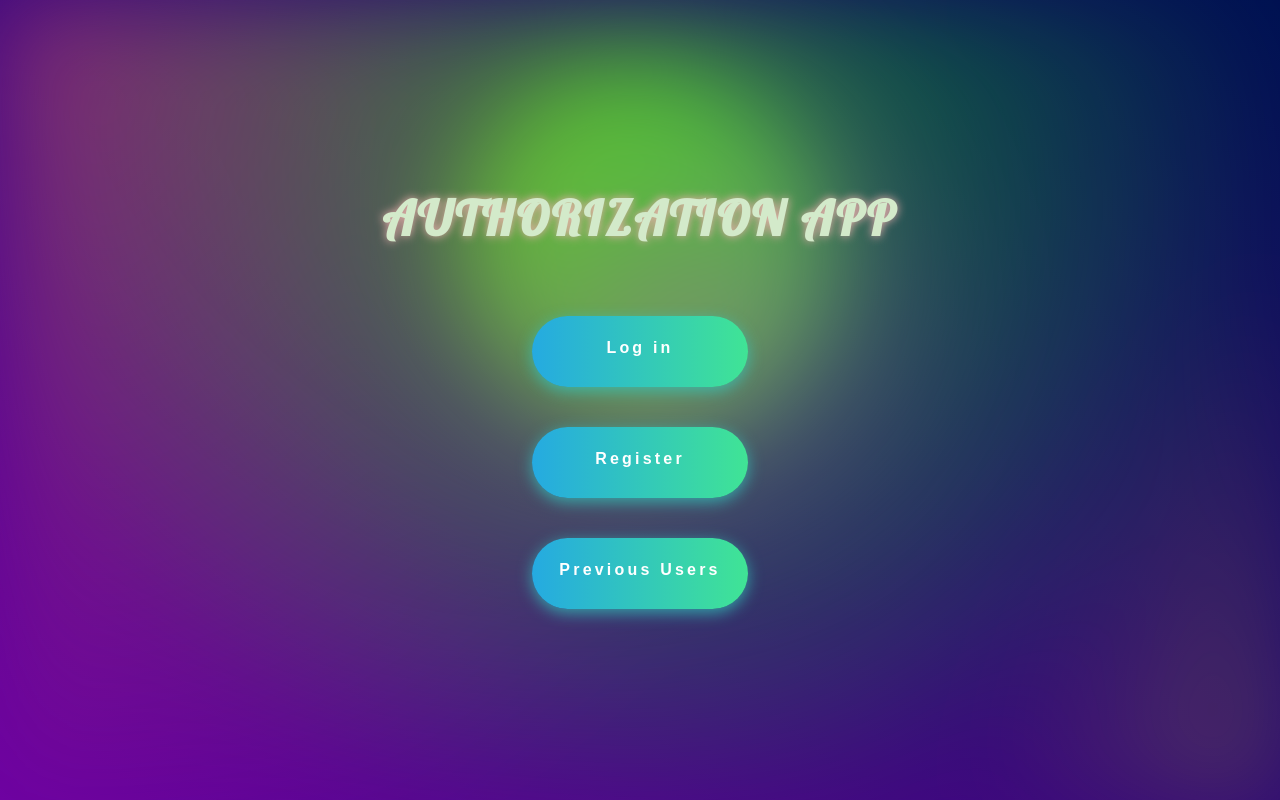
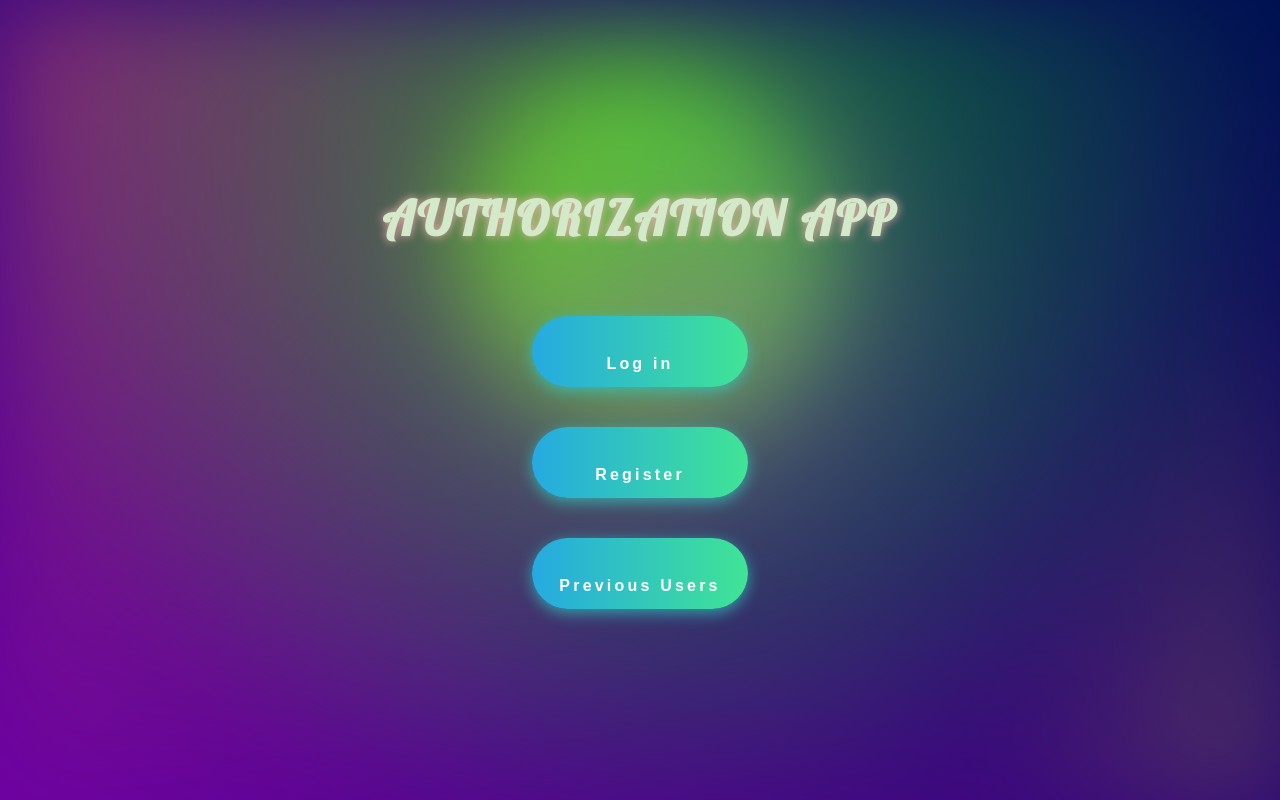
Before and after one commit to CJ484/LogInForm, a Next.js app: page / in a window 1280 px wide. Built offline with nearby package versions, Linux system fonts and the light colour scheme.

Commit message:
Refactor page.tsx: Update navigation links to include <p> tags

```diff
--- a/app/page.tsx
+++ b/app/page.tsx
@@ -12,7 +12,11 @@ const Home = () => {
 			<svg>
 				<defs>
 					<filter id='goo'>
-						<feGaussianBlur in='SourceGraphic' stdDeviation='10' result='blur' />
+						<feGaussianBlur
+							in='SourceGraphic'
+							stdDeviation='10'
+							result='blur'
+						/>
 						<feColorMatrix
 							in='blur'
 							mode='matrix'
@@ -39,16 +43,15 @@ const Home = () => {
 				<h1 className={styles.title}>Authorization App</h1>
 				<div className={styles.navigation}>
 					<Link className={styles.nav_button} href='/pages/login'>
-						Log in
+						<p>Log in</p>
 					</Link>{' '}
 					<Link className={styles.nav_button} href='/pages/register'>
-						Register
+						<p>Register</p>
 					</Link>{' '}
 					<Link className={styles.nav_button} href='/pages/displaydata'>
-						Previous Users
+						<p>Previous Users</p>
 					</Link>
 				</div>
-
 			</div>
 		</main>
 	);
```
